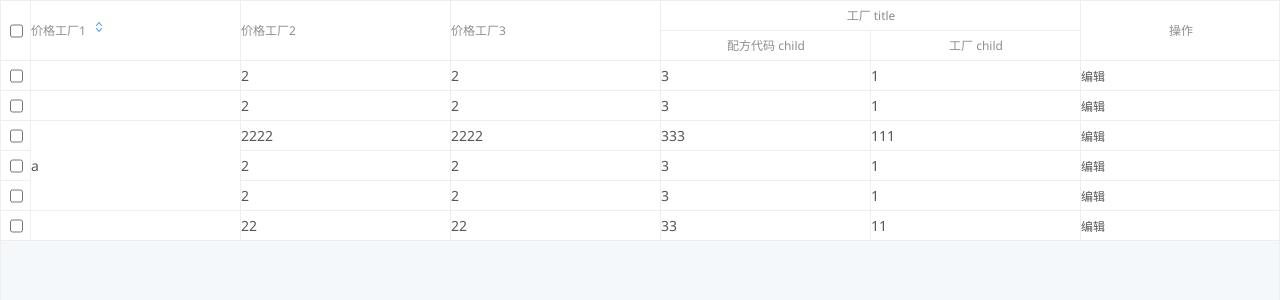
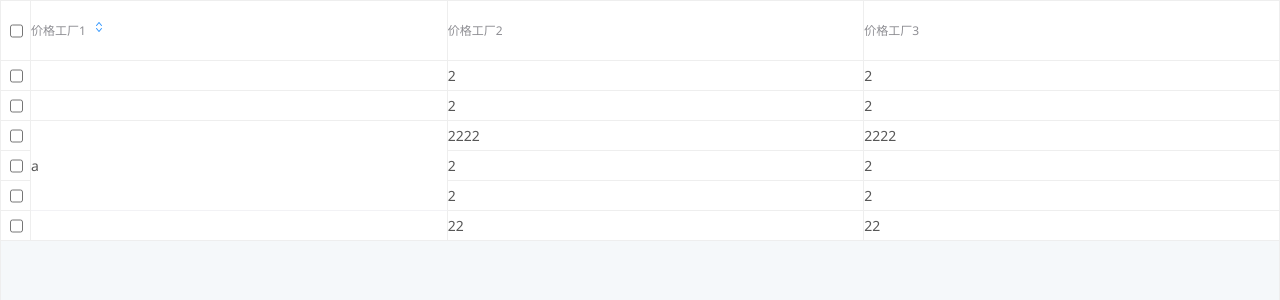
Before and after one commit to lyh0371/vv-react-table, a React (Vite) app in the folder vv-react-table/: page / in a window 1280 px wide. Shown: the top 300 px of the page. Built offline with nearby package versions, Linux system fonts and the light colour scheme.

Commit message:
bug:fillHeight参数失效问题解决

```diff
--- a/vv-react-table/src/App.tsx
+++ b/vv-react-table/src/App.tsx
@@ -13,7 +13,7 @@ function App() {
     id: string;
   };
 
-  const columns: TColumn<Item>[] = [
+  let columns: TColumn<Item>[] = [
     {
       title: '价格工厂1',
       dataIndex: 'name',
@@ -68,6 +68,9 @@ function App() {
         },
       },
     },
+  ];
+
+  const columns2: TColumn<Item>[] = [
     {
       title: '工厂 title',
       dataIndex: 'aaa',
@@ -192,11 +195,15 @@ function App() {
     },
   ]);
 
+  const tableDom = () => {
+    setTimeout(() => {
+      columns = [...columns, ...columns2];
+    }, 1000);
     return (
-    <div className="App">
-      {/* <button style={{ marginBottom: '10px',background:'#1677ff',color:'#fff' }} onClick={()=>alert(JSON.stringify())}>保存数据</button> */}
+      <div style={{ height: '600px' }}>
         <ReactTable
           sortType={sortType}
+          fillHeight
           sortColumn={sortColumn}
           onSortColumn={(sortColumn, sortType) => {
             console.log(sortColumn, sortType);
@@ -219,7 +226,6 @@ function App() {
             }
             return icon;
           }}
-        height={600}
           headerHeight={60}
           rowHeight={30}
           bordered
@@ -248,6 +254,13 @@ function App() {
         ></ReactTable>
       </div>
     );
+  };
+  return (
+    <div className="App">
+      {/* <button style={{ marginBottom: '10px',background:'#1677ff',color:'#fff' }} onClick={()=>alert(JSON.stringify())}>保存数据</button> */}
+      {tableDom()}
+    </div>
+  );
 }
 
 export default App;
--- a/vv-react-table/src/ReactTable/style/index.scss
+++ b/vv-react-table/src/ReactTable/style/index.scss
@@ -14,3 +14,7 @@
 .rs-table .vv-bg-active .rs-table-cell {
   background-color: pink;
 }
+
+.lyh-react-table-wrapper {
+  height: 100%;
+}
```
Lines whose indentation alone changed are shown as unchanged.
